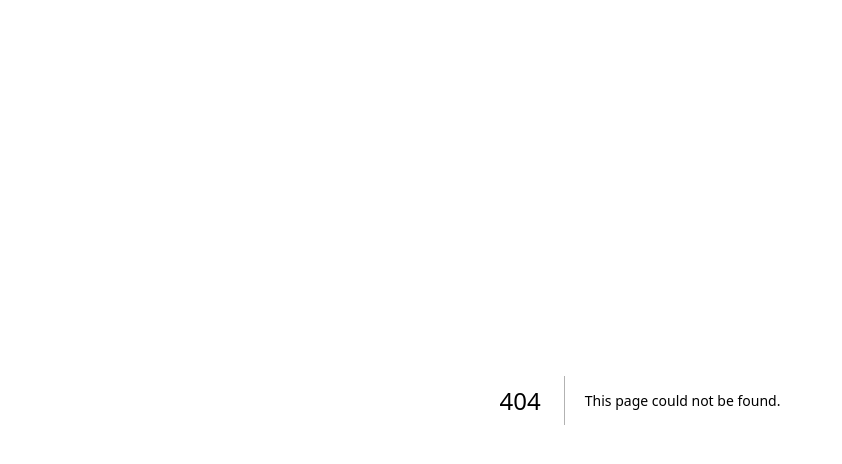
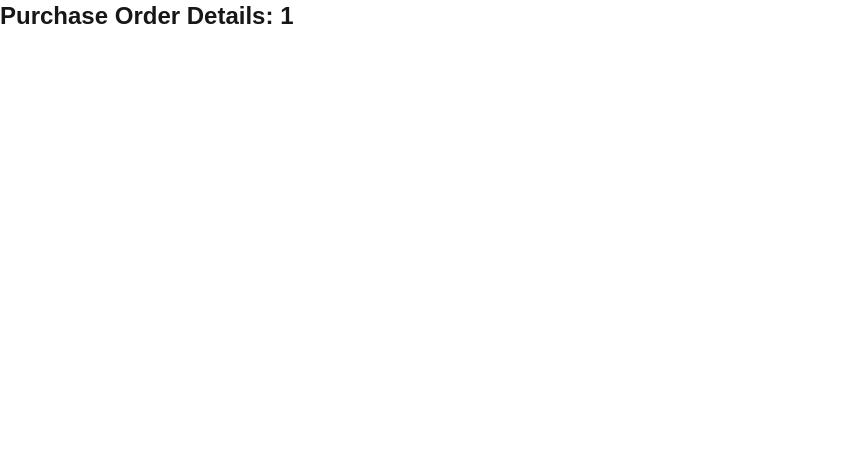
Before and after one commit to mastoj/prerenderingissues, a Next.js app: page /dynamicstuff/1 in a window 1280 px wide. Before the commit this address had no page. Shown: the top 464 px of the page, without its empty margins (0-842 px from the left). Built offline with nearby package versions, Linux system fonts and the light colour scheme.

Commit message:
Why not working?

```diff
--- /dev/null
+++ b/app/dynamicstuff/[id]/page.tsx
@@ -0,0 +1,16 @@
+"use cache";
+
+interface PurchaseOrderDetailsProps {
+  params: Promise<{ id: string }>;
+}
+
+export default async function PurchaseOrderDetails({
+  params,
+}: PurchaseOrderDetailsProps) {
+  const { id } = await params;
+  return (
+    <>
+      <h1 className="text-2xl font-bold mb-4">Purchase Order Details: {id}</h1>
+    </>
+  );
+}
```
